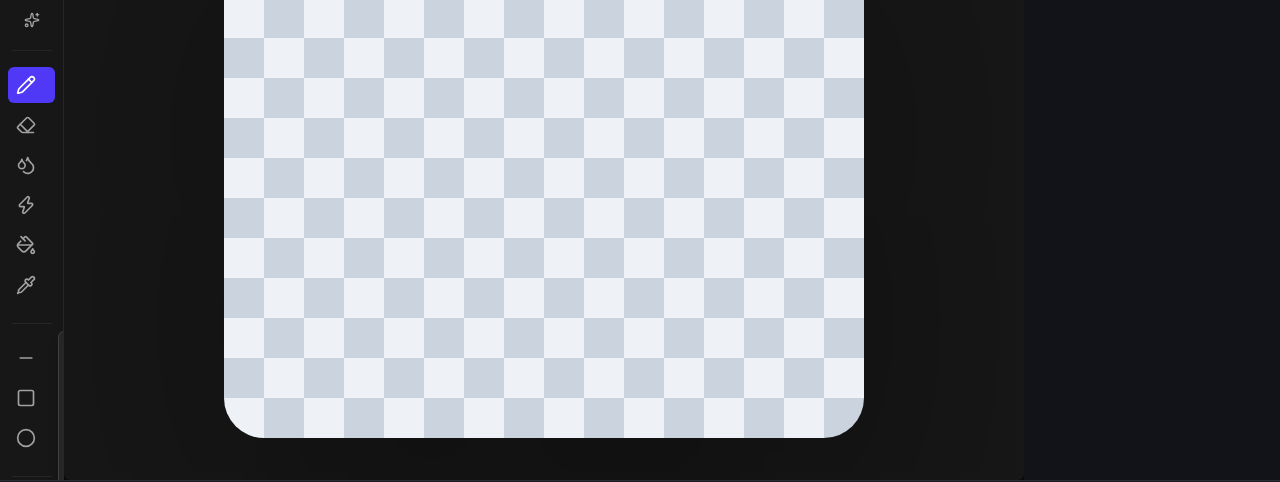
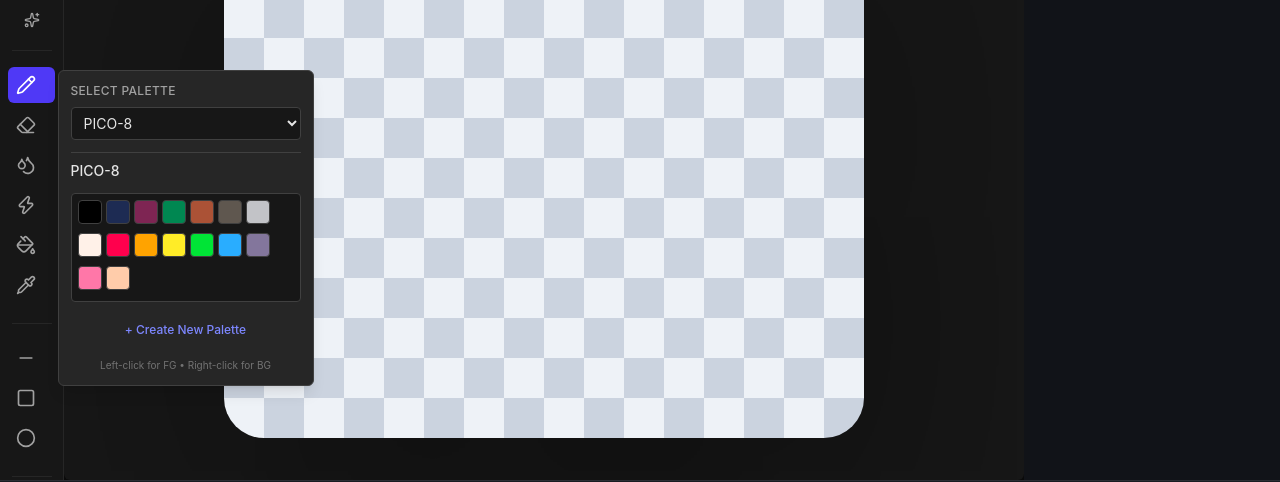
Before and after one commit to mmoehabb/pixaletos, a React (Vite) app: page / in a window 1280 px wide. Both pictures are taken after a click on the button 31 px from the left and 660 px from the top of the page. Shown: the part 292-774 px from the top of the page. Built offline with nearby package versions, Linux system fonts and the light colour scheme.

Commit message:
Fix color popups clipped by scrolling toolbar

```diff
--- /dev/null
+++ b/src/components/workspace/ColorPopover.tsx
@@ -0,0 +1,59 @@
+import { useLayoutEffect, useRef, useState } from "react";
+import type { ReactNode, RefObject } from "react";
+import { createPortal } from "react-dom";
+
+interface ColorPopoverProps {
+  anchorRef: RefObject<HTMLElement | null>;
+  children: ReactNode;
+}
+
+// Escape the toolbar's scroll container so floating controls cannot be clipped.
+export const ColorPopover = ({ anchorRef, children }: ColorPopoverProps) => {
+  const ref = useRef<HTMLDivElement>(null);
+  const [position, setPosition] = useState({ left: 0, top: 0 });
+
+  useLayoutEffect(() => {
+    const updatePosition = () => {
+      const anchor = anchorRef.current;
+      const popover = ref.current;
+      if (!anchor || !popover) return;
+      const rect = anchor.getBoundingClientRect();
+      const { width, height } = popover.getBoundingClientRect();
+      const margin = 8;
+      const desktop = window.matchMedia("(min-width: 768px)").matches;
+      const left = desktop ? rect.right + margin : rect.left;
+      const top = desktop ? rect.bottom - height : rect.top - height - margin;
+      setPosition({
+        left: Math.max(
+          margin,
+          Math.min(left, window.innerWidth - width - margin),
+        ),
+        top: Math.max(
+          margin,
+          Math.min(top, window.innerHeight - height - margin),
+        ),
+      });
+    };
+    updatePosition();
+    const observer = new ResizeObserver(updatePosition);
+    if (ref.current) observer.observe(ref.current);
+    window.addEventListener("resize", updatePosition);
+    window.addEventListener("scroll", updatePosition, true);
+    return () => {
+      observer.disconnect();
+      window.removeEventListener("resize", updatePosition);
+      window.removeEventListener("scroll", updatePosition, true);
+    };
+  }, [anchorRef]);
+
+  return createPortal(
+    <div
+      ref={ref}
+      className="fixed z-[80] max-w-[calc(100vw-16px)]"
+      style={position}
+    >
+      {children}
+    </div>,
+    document.body,
+  );
+};
--- a/src/components/workspace/PalettePopover.tsx
+++ b/src/components/workspace/PalettePopover.tsx
@@ -1,4 +1,5 @@
 import React, { useState, useEffect, useRef } from "react";
+import { ColorPopover } from "./ColorPopover";
 import { Plus, Trash2, Edit2, X } from "lucide-react";
 import { usePalettes } from "../../hooks/usePalettes";
 import { useAppStore } from "../../store";
@@ -87,12 +88,13 @@ export const PalettePopover: React.FC<PalettePopoverProps> = ({
   if (!activePalette) return null;
 
   return (
+    <ColorPopover anchorRef={triggerRef}>
       <div
         ref={popoverRef}
-      className="absolute left-full ml-2 bottom-0 md:left-full md:top-auto md:bottom-12 bg-neutral-800 border border-neutral-700 rounded-md shadow-lg p-3 w-64 z-[9999] flex flex-col gap-3"
+        className="bg-neutral-800 border border-neutral-700 rounded-md shadow-lg p-3 w-64 max-w-full flex flex-col gap-3"
         style={{
           // Give it a max height and let the colors scroll if there are too many
-        maxHeight: "400px",
+          maxHeight: "min(400px, calc(100dvh - 16px))",
         }}
       >
         <div className="flex flex-col gap-2">
@@ -217,7 +219,9 @@ export const PalettePopover: React.FC<PalettePopoverProps> = ({
         <div className="flex flex-col gap-2 mt-1">
           {!activePalette.isDefault && (
             <button
-            onClick={() => addColorToPalette(activePalette.id, foregroundColor)}
+              onClick={() =>
+                addColorToPalette(activePalette.id, foregroundColor)
+              }
               className="w-full flex items-center justify-center gap-2 bg-neutral-700 hover:bg-neutral-600 text-white rounded py-1.5 text-sm transition-colors"
             >
               <Plus size={16} />
@@ -235,5 +239,6 @@ export const PalettePopover: React.FC<PalettePopoverProps> = ({
           Left-click for FG • Right-click for BG
         </div>
       </div>
+    </ColorPopover>
   );
 };
--- a/src/components/workspace/Toolbar.tsx
+++ b/src/components/workspace/Toolbar.tsx
@@ -23,6 +23,7 @@ import {
 } from "lucide-react";
 import { useAppStore } from "../../store";
 import type { Tool } from "../../types";
+import { ColorPopover } from "./ColorPopover";
 import { PalettePopover } from "./PalettePopover";
 import { SketchPicker } from "react-color";
 import type { RGBColor } from "react-color";
@@ -83,6 +84,7 @@ export const Toolbar: React.FC = () => {
     null as unknown as HTMLButtonElement,
   );
 
+  const colorTriggerRef = useRef<HTMLDivElement>(null);
   const [fgPickerOpen, setFgPickerOpen] = useState(false);
   const [bgPickerOpen, setBgPickerOpen] = useState(false);
 
@@ -334,7 +336,7 @@ export const Toolbar: React.FC = () => {
           />
         )}
 
-        <div className="relative w-8 h-8">
+        <div ref={colorTriggerRef} className="relative w-8 h-8">
           <div
             onClick={() => setBgPickerOpen(!bgPickerOpen)}
             className="absolute bottom-0 right-0 w-6 h-6 p-0 border border-neutral-700 rounded cursor-pointer shadow-sm"
@@ -342,7 +344,7 @@ export const Toolbar: React.FC = () => {
             title="Background Color"
           />
           {bgPickerOpen && (
-            <div className="absolute left-full bottom-0 ml-4 z-[60]">
+            <ColorPopover anchorRef={colorTriggerRef}>
               <div
                 className="fixed inset-0"
                 onClick={() => setBgPickerOpen(false)}
@@ -356,7 +358,7 @@ export const Toolbar: React.FC = () => {
                   disableAlpha={false}
                 />
               </div>
-            </div>
+            </ColorPopover>
           )}
 
           <div
@@ -366,7 +368,7 @@ export const Toolbar: React.FC = () => {
             title="Foreground Color"
           />
           {fgPickerOpen && (
-            <div className="absolute left-full bottom-0 ml-4 z-[60]">
+            <ColorPopover anchorRef={colorTriggerRef}>
               <div
                 className="fixed inset-0"
                 onClick={() => setFgPickerOpen(false)}
@@ -380,7 +382,7 @@ export const Toolbar: React.FC = () => {
                   disableAlpha={false}
                 />
               </div>
-            </div>
+            </ColorPopover>
           )}
         </div>
         <button
```
Lines whose indentation alone changed are shown as unchanged.
